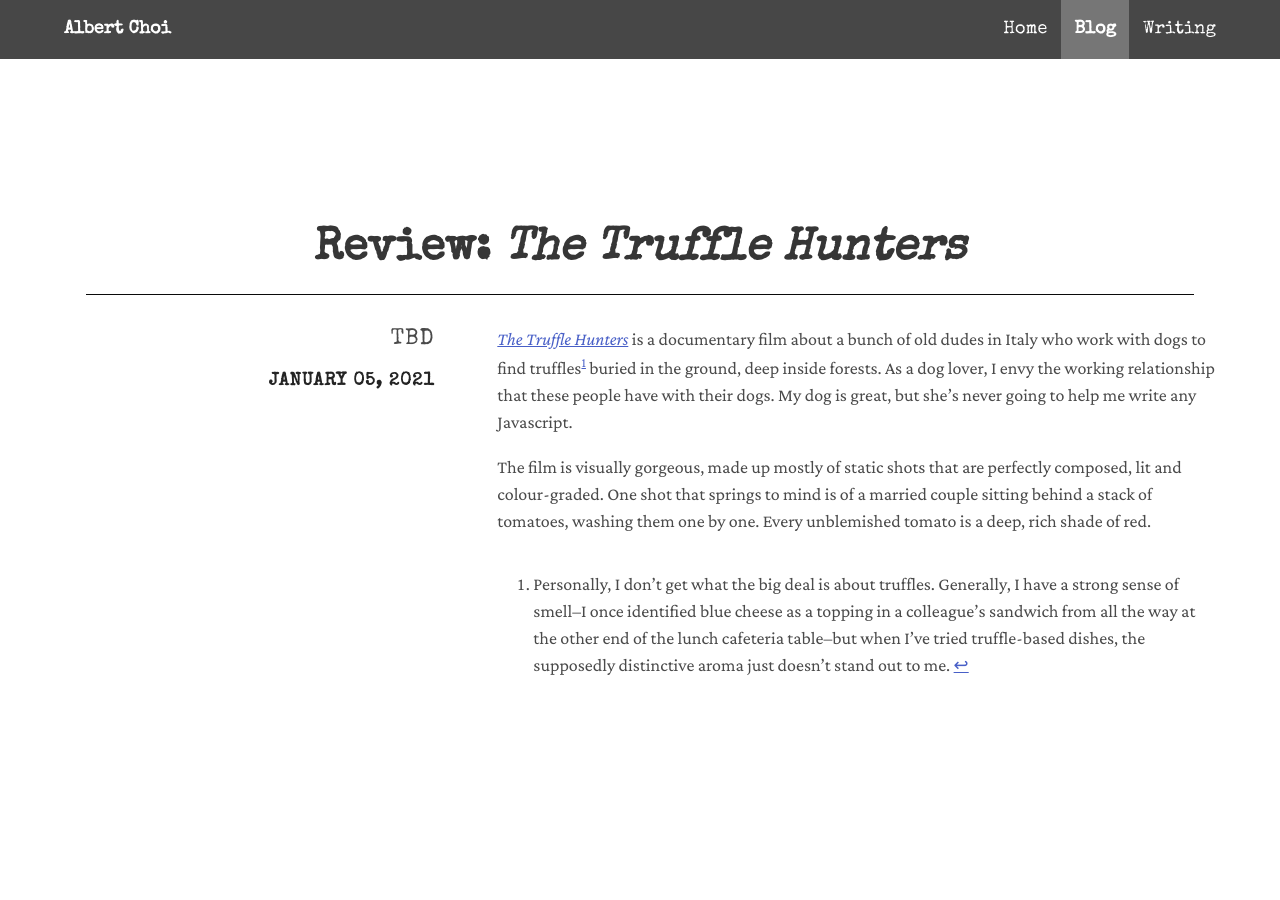
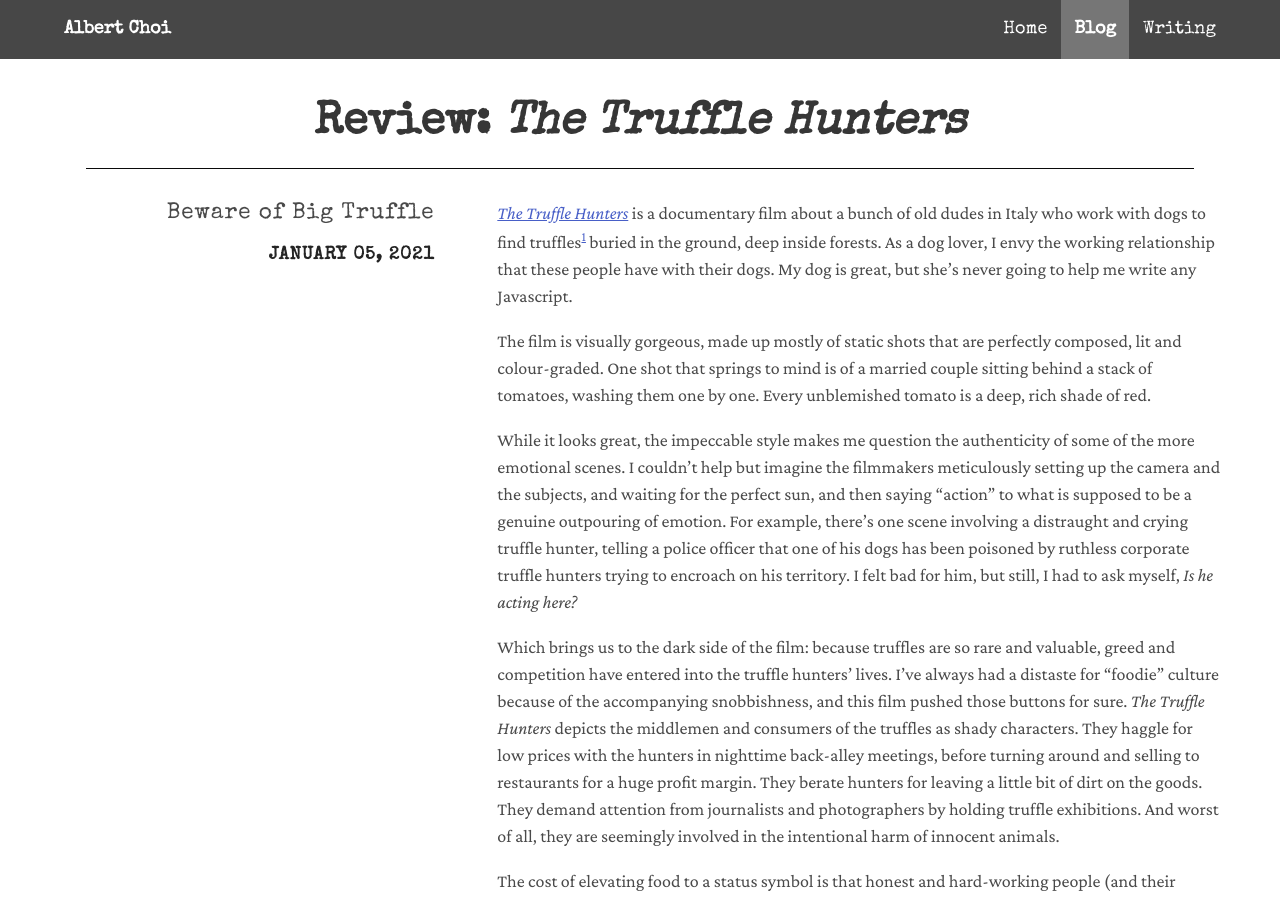
Before and after one commit to fichince/alchoi.com, a Jekyll site: the page built from _posts/2021-01-05-truffle-hunters.md, in a window 1280 px wide and 900 px high. Built offline with Jekyll 4.4.1, drawn with Linux system fonts in a browser that asks for light colours; nearby versions of some CDN libraries; some of the changed text lies outside the part shown.

Commit message:
Completed post

```diff
--- a/_posts/2021-01-05-truffle-hunters.md
+++ b/_posts/2021-01-05-truffle-hunters.md
@@ -1,11 +1,20 @@
 ---
 layout: post
 title:  "Review: _The Truffle Hunters_"
-description: TBD
+description: Beware of Big Truffle
 ---
 
 [_The Truffle Hunters_](https://www.imdb.com/title/tt11394318/) is a documentary film about a bunch of old dudes in Italy who work with dogs to find truffles[^1] buried in the ground, deep inside forests. As a dog lover, I envy the working relationship that these people have with their dogs. My dog is great, but she's never going to help me write any Javascript.
 
 The film is visually gorgeous, made up mostly of static shots that are perfectly composed, lit and colour-graded. One shot that springs to mind is of a married couple sitting behind a stack of tomatoes, washing them one by one. Every unblemished tomato is a deep, rich shade of red.
 
-[^1]: Personally, I don't get what the big deal is about truffles. Generally, I have a strong sense of smell--I once identified blue cheese as a topping in a colleague's sandwich from all the way at the other end of the lunch cafeteria table--but when I've tried truffle-based dishes, the supposedly distinctive aroma just doesn't stand out to me.
+While it looks great, the impeccable style makes me question the authenticity of some of the more emotional scenes. I couldn't help but imagine the filmmakers meticulously setting up the camera and the subjects, and waiting for the perfect sun, and then saying "action" to what is supposed to be a genuine outpouring of emotion. For example, there's one scene involving a distraught and crying truffle hunter, telling a police officer that one of his dogs has been poisoned by ruthless corporate truffle hunters trying to encroach on his territory. I felt bad for him, but still, I had to ask myself, _Is he acting here?_
+
+Which brings us to the dark side of the film: because truffles are so rare and valuable, greed and competition have entered into the truffle hunters' lives. I've always had a distaste for "foodie" culture because of the accompanying snobbishness, and this film pushed those buttons for sure. _The Truffle Hunters_ depicts the middlemen and consumers of the truffles as shady characters. They haggle for low prices with the hunters in nighttime back-alley meetings, before turning around and selling to restaurants for a huge profit margin. They berate hunters for leaving a little bit of dirt on the goods. They demand attention from journalists and photographers by holding truffle exhibitions. And worst of all, they are seemingly involved in the intentional harm of innocent animals.
+
+The cost of elevating food to a status symbol is that honest and hard-working people (and their beloved pets) are exploited and hurt.
+
+---
+
+
+[^1]: Personally, I don't get what the big deal is about truffles. Generally, I have a strong sense of smell--I once identified blue cheese as a condiment in a colleague's sandwich from all the way at the other end of the lunch cafeteria table--but when I've tried truffle-based dishes, the supposedly distinctive aroma just doesn't hit me.
```
Also changed, not shown: 1 other file.
